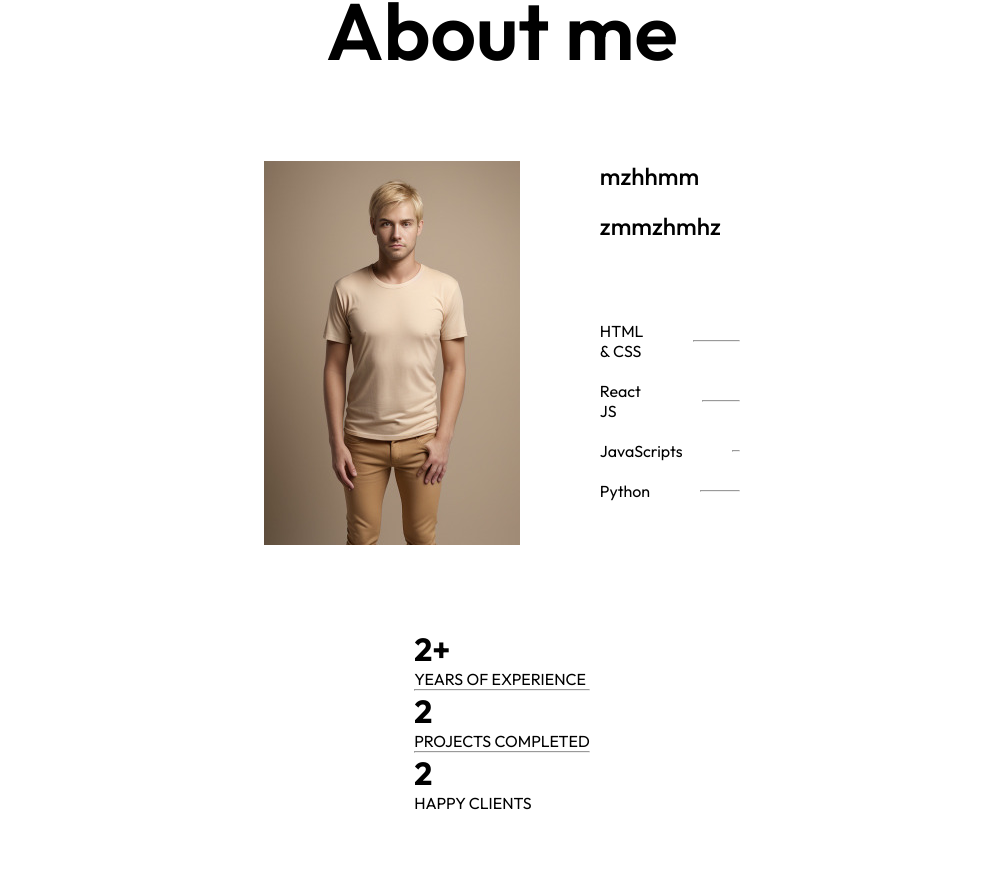
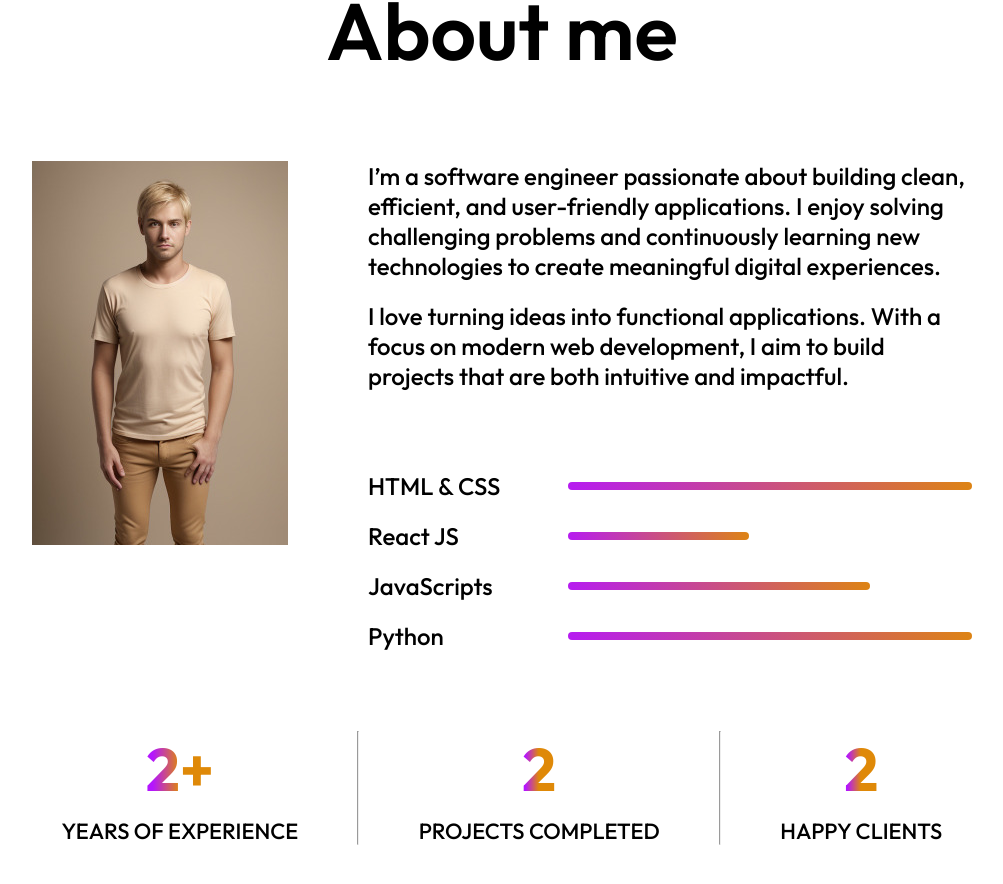
Before and after one commit to stanleyamo/portfolio, a React (Vite) app: page / in a window 1280 px wide. Shown: the part 1176-2060 px from the top of the page, without its empty margins (138-1141 px from the left). Before the commit the page ends 1989 px from the top, so only its background shows below. Built offline with nearby package versions, Linux system fonts and the light colour scheme.

Commit message:
about done

```diff
--- a/src/component/About Page/About.css
+++ b/src/component/About Page/About.css
@@ -55,3 +55,57 @@
     align-items: center;
     transition: 0.3s;
 }
+
+.about-skill p {
+    min-width: 150px;
+    font-size: 24px;
+    font-weight: 500;
+}
+
+.about-skill hr {
+    outline: none;
+    border: none;
+    width: 50%;
+    height: 8px;
+    border-radius: 50px;
+    background: linear-gradient(264deg, #df8908 -5.09%, #b415ff 106.28%);
+}
+
+.about-achievements {
+    display: flex;
+    width: 100%;
+    justify-content: space-around;
+    margin-bottom: 80px;
+}
+
+.about-achievement {
+    display: flex;
+    flex-direction: column;
+    align-items: center;
+    gap: 10px;
+    transition: 0.5s;
+}
+
+.about-achievement h1 {
+    font-size: 60px;
+    font-weight: 700;
+    background: linear-gradient(270deg, #df8908 50.41%, #b415ff 90.25%);
+    background-clip: text;
+    -webkit-background-clip: text;
+    -webkit-text-fill-color: transparent;
+}
+
+.about-achievement p {
+    font-size: 22px;
+    font-weight: 500;
+}
+
+.about-skill:hover {
+    transform: scale(1.05);
+    transition: 0.3s;
+}
+
+.about-achievement:hover {
+    transform: scale(1.12);
+    transition: 0.5s;
+}
--- a/src/component/About Page/About.jsx
+++ b/src/component/About Page/About.jsx
@@ -7,7 +7,6 @@ const About = () => {
         <div className="about">
             <div className="about-title">
                 <h1>About me</h1>
-                <img src="" alt="theme_pattern"/>
             </div>
 
             <div className="about-section">
@@ -16,8 +15,8 @@ const About = () => {
                 </div>
                 <div className="about-right">
                     <div className="about-para">
-                        <p>mzhhmm</p>
-                        <p>zmmzhmhz</p>
+                        <p>I’m a software engineer passionate about building clean, efficient, and user-friendly applications. I enjoy solving challenging problems and continuously learning new technologies to create meaningful digital experiences.</p>
+                        <p>I love turning ideas into functional applications. With a focus on modern web development, I aim to build projects that are both intuitive and impactful.</p>
                     </div>
                     <div className="about-skills">
                         <div className="about-skill"><p>HTML & CSS</p><hr style={{width:"70%"}}/> </div>
```
